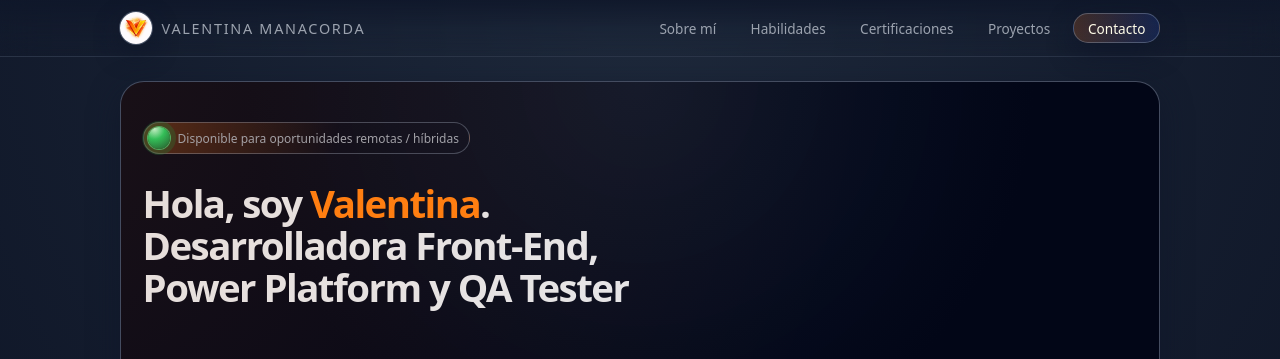
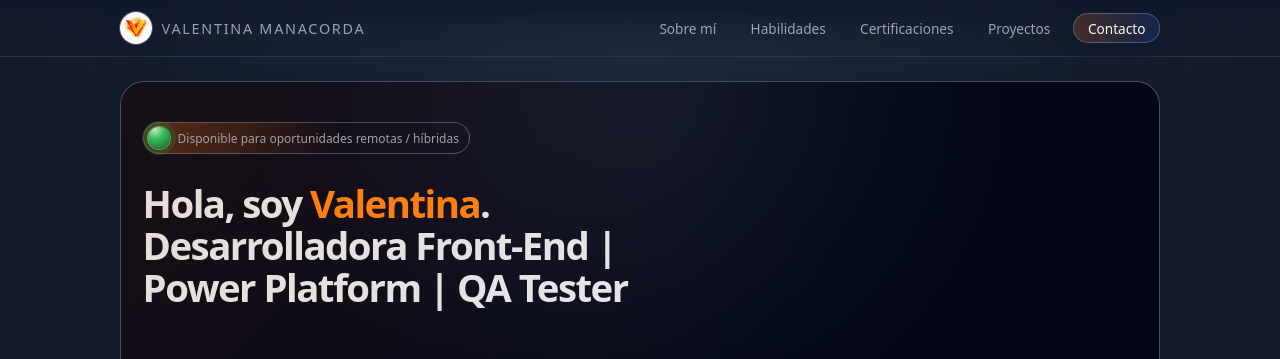
Before and after one commit to vmanacorda/PorfolioValentinaManacorda, a React (Vite) app: page / in a window 1280 px wide. Shown: the top 359 px of the page. Built offline with nearby package versions, Linux system fonts and the light colour scheme.

Commit message:
Update Portada.jsx

```diff
--- a/src/components/Portada.jsx
+++ b/src/components/Portada.jsx
@@ -9,7 +9,7 @@ function Portada() {
 
         <div className="hero-title">
           Hola, soy <span>Valentina</span>.<br />
-          Desarrolladora Front-End, Power Platform y QA Tester
+         Desarrolladora Front-End | Power Platform | QA Tester
         </div>
 
         <p className="hero-subtitle">
```
